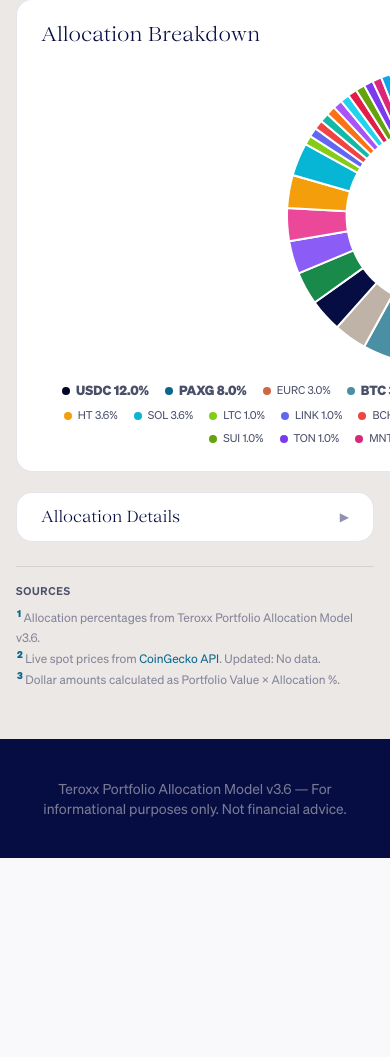
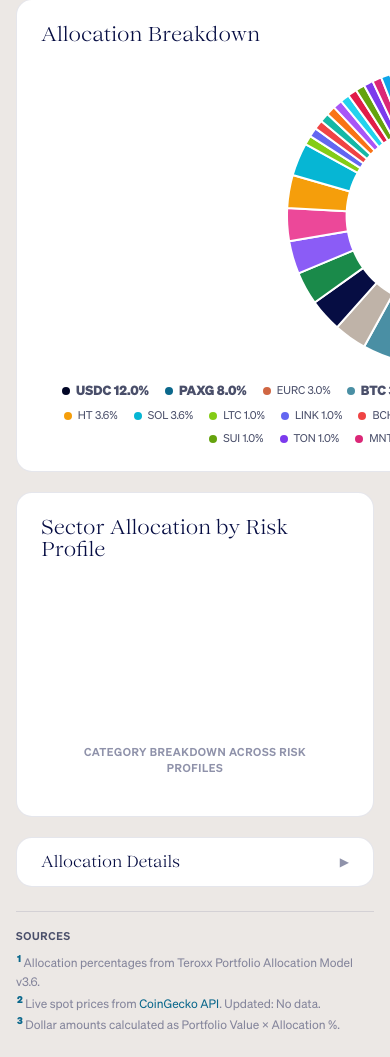
Before and after one commit to abiesaga90/teroxx-portfolio-app, a FastAPI app: page / in a window 390 px wide; the page is wider, and only the part inside the window is pictured. Shown: the part 2377-3434 px from the top of that part. Before the commit the page ends 3235 px from the top of that part, so only its background shows below. Run offline with FastAPI, Linux system fonts and the light colour scheme; parts of the project's set-up code (start-up, migrations or seed data) failed here and were passed over.

Commit message:
Add 6 institutional-quality charts across all tabs
Portfolio tab:
- Sector allocation stacked bar (category breakdown by risk profile)

Scoring tab:
- Radar chart (top 5 tokens factor profile overlay)
- Risk/Return bubble scatter (volatility vs momentum, bubble = mcap)
- Dilution risk horizontal bar (FDV/MCap ratio, color-coded)

DCA tab:
- Accumulation projection line chart (cumulative per top token)

Rebalancing tab:
- P&L attribution bar chart (sorted by magnitude, green/red)

Architecture:
- Chart registry with destroy-on-swap for HTMX compatibility
- Theme-aware colors via CSS variable reading
- Responsive chart containers (flex layout)
- Data passed via embedded JSON script tags (same pattern as donut)

Co-Authored-By: Claude Opus 4.6 (1M context) <noreply@anthropic.com>

```diff
--- a/app/main.py
+++ b/app/main.py
@@ -139,6 +139,21 @@ async def portfolio_partial(
     defensive_pct = sum(p["alloc_pct"] for p in positions if p["ticker"] in ("USDC", "EURC", "PAXG"))
     crypto_pct = 1 - defensive_pct
     dd_50 = DRAWDOWN_IMPACT["Crypto -50%"].get(profile, 0)
+    # Sector allocation data for stacked bar chart
+    sector_matrix = {}
+    for p_name in RISK_PROFILES:
+        sector_matrix[p_name] = {}
+        p_positions = compute_portfolio(p_name, universe, mode, portfolio_value)
+        for pos in p_positions:
+            cat = ASSET_BY_TICKER.get(pos["ticker"], {}).get("category", "Other")
+            sector_matrix[p_name][cat] = sector_matrix[p_name].get(cat, 0) + pos["alloc_pct"]
+    all_cats = sorted(set(c for pm in sector_matrix.values() for c in pm))
+    sector_data = json.dumps({
+        "profiles": RISK_PROFILES,
+        "categories": all_cats,
+        "matrix": sector_matrix,
+    })
+
     return templates.TemplateResponse("partials/portfolio_results_new.html", {
         "request": request,
         "positions": positions,
@@ -149,6 +164,7 @@ async def portfolio_partial(
         "crypto_pct": crypto_pct,
         "dd_50": dd_50,
         "position_chart_data": _position_chart_data(positions),
+        "sector_data": sector_data,
 
         "tier_allocs": TIER_ALLOCATIONS,
         "fixed": FIXED_STRATEGIC,
@@ -174,6 +190,44 @@ async def scoring_partial(
         weights = FIVE_FACTOR_WEIGHTS
         model_label = "5-Factor Model"
         is_fundamental = False
+    # Build chart data from scoring detail
+    factor_names = list(weights.keys())
+    top5 = detail[:5]
+
+    # Radar chart: top 5 tokens × factors
+    radar_data = json.dumps({
+        "factors": factor_names,
+        "tokens": [{"ticker": d["ticker"], "scores": [d.get(f, 50) for f in factor_names]} for d in top5],
+    })
+
+    # Bubble chart: risk/return scatter (all tokens with raw data)
+    bubble_tokens = []
+    for d in detail:
+        raw = d.get("_raw", {})
+        if raw.get("market_cap", 0) > 0:
+            asset = ASSET_BY_TICKER.get(d["ticker"], {})
+            bubble_tokens.append({
+                "ticker": d["ticker"],
+                "vol": abs(raw.get("change_30d", 0)),
+                "mom": (raw.get("change_7d", 0) or 0) + (raw.get("change_30d", 0) or 0),
+                "mcap": raw.get("market_cap", 0),
+                "cat": asset.get("category", "Other"),
+            })
+    bubble_data = json.dumps({"tokens": bubble_tokens})
+
+    # Dilution bar chart: sorted by FDV/MCap
+    dilution_items = []
+    for d in detail:
+        raw = d.get("_raw", {})
+        fdv_ratio = raw.get("fdv_mcap_ratio") if raw else None
+        if fdv_ratio and fdv_ratio > 0:
+            dilution_items.append((d["ticker"], fdv_ratio))
+    dilution_items.sort(key=lambda x: -x[1])
+    dilution_data = json.dumps({
+        "labels": [x[0] for x in dilution_items[:15]],
+        "values": [round(x[1], 2) for x in dilution_items[:15]],
+    })
+
     return templates.TemplateResponse("partials/scoring_results.html", {
         "request": request,
         "detail": detail,
@@ -183,6 +237,9 @@ async def scoring_partial(
         "model_label": model_label,
         "is_fundamental": is_fundamental,
         "price_age": price_age_str(),
+        "radar_data": radar_data,
+        "bubble_data": bubble_data,
+        "dilution_data": dilution_data,
     })
 
 
@@ -198,12 +255,26 @@ async def dca_partial(
     min_order: float = Form(10),
 ):
     schedule = compute_dca(profile, universe, mode, monthly_amount, dca_scope, horizon_months, min_order)
+
+    # DCA accumulation chart: cumulative per top tokens across months
+    top_dca = [s for s in schedule if s.get("monthly_buy", 0) > 0][:6]
+    months = list(range(1, horizon_months + 1))
+    dca_series = []
+    for s in top_dca:
+        monthly = s.get("monthly_buy", 0)
+        dca_series.append({
+            "label": s["ticker"],
+            "values": [round(monthly * m, 2) for m in months],
+        })
+    dca_chart_data = json.dumps({"months": [f"M{m}" for m in months], "series": dca_series})
+
     return templates.TemplateResponse("partials/dca_results.html", {
         "request": request,
         "schedule": schedule,
         "monthly_amount": monthly_amount,
         "horizon_months": horizon_months,
         "price_age": price_age_str(),
+        "dca_chart_data": dca_chart_data,
     })
 
 
@@ -221,9 +292,23 @@ async def rebalance_pnl_partial(
     except (json.JSONDecodeError, TypeError):
         positions = {}
     data = compute_rebalance_pnl(profile, universe, mode, portfolio_value, positions)
+
+    # P&L waterfall chart
+    pnl_items = []
+    for row in data.get("rows", []):
+        pnl = row.get("pnl_usd", 0)
+        if pnl != 0:
+            pnl_items.append((row.get("ticker", "?"), round(pnl, 2)))
+    pnl_items.sort(key=lambda x: -abs(x[1]))
+    pnl_chart_data = json.dumps({
+        "labels": [x[0] for x in pnl_items[:15]],
+        "values": [x[1] for x in pnl_items[:15]],
+    })
+
     return templates.TemplateResponse("partials/rebalance_pnl_results.html", {
         "request": request,
         "data": data,
         "portfolio_value": portfolio_value,
         "price_age": price_age_str(),
+        "pnl_chart_data": pnl_chart_data,
     })
--- a/app/static/css/teroxx.css
+++ b/app/static/css/teroxx.css
@@ -719,6 +719,41 @@ sup.src {
     background: var(--cream);
 }
 
+/* ── Chart containers ── */
+.chart-section {
+    padding: 16px;
+    display: flex;
+    flex-wrap: wrap;
+    gap: 20px;
+    justify-content: center;
+}
+.chart-box {
+    flex: 1 1 320px;
+    max-width: 500px;
+    min-width: 280px;
+}
+.chart-box canvas {
+    width: 100% !important;
+    max-height: 350px;
+}
+.chart-box-wide {
+    flex: 1 1 600px;
+    max-width: 800px;
+}
+.chart-box-wide canvas {
+    width: 100% !important;
+    max-height: 400px;
+}
+.chart-label {
+    font-size: 0.7rem;
+    color: var(--text-muted);
+    text-align: center;
+    margin-top: 4px;
+    font-weight: 600;
+    text-transform: uppercase;
+    letter-spacing: 0.05em;
+}
+
 /* ── Raw data detail row ── */
 .raw-data-row td {
     padding: 4px 8px !important;
--- a/app/static/js/app.js
+++ b/app/static/js/app.js
@@ -115,10 +115,10 @@ function tryRenderChart() {
 }
 
 // Initial page load — call immediately since script is at bottom of body
-tryRenderChart();
+tryRenderAllCharts();
 
 // After HTMX swaps (tab changes, form updates)
-document.addEventListener('htmx:afterSwap', tryRenderChart);
+document.addEventListener('htmx:afterSwap', tryRenderAllCharts);
 
 // ── Dark mode toggle ──
 function toggleTheme() {
@@ -146,3 +146,273 @@ function toggleRawData(ticker) {
     const row = document.getElementById('raw-' + ticker);
     if (row) row.style.display = row.style.display === 'none' ? '' : 'none';
 }
+
+// ── Theme-aware chart colors ──
+function getChartColors() {
+    const style = getComputedStyle(document.documentElement);
+    return {
+        text: style.getPropertyValue('--text-body').trim() || '#060D43',
+        muted: style.getPropertyValue('--text-muted').trim() || 'rgba(6,13,67,0.45)',
+        grid: style.getPropertyValue('--border').trim() || 'rgba(6,13,67,0.10)',
+        card: style.getPropertyValue('--bg-card').trim() || '#ffffff',
+    };
+}
+
+// ── Chart registry (for cleanup on HTMX swap) ──
+const _charts = {};
+function _destroyChart(id) {
+    if (_charts[id]) { _charts[id].destroy(); delete _charts[id]; }
+}
+
+// ── Radar Chart (5-Factor Top Tokens) ──
+function tryRenderRadar() {
+    const el = document.getElementById('radar-data');
+    if (!el) return;
+    try {
+        const data = JSON.parse(el.textContent);
+        const ctx = document.getElementById('radar-chart');
+        if (!ctx) return;
+        _destroyChart('radar');
+        const tc = getChartColors();
+        const radarColors = ['#0b688c', '#d06643', '#010626', '#1a8a4a', '#8B5CF6'];
+        const datasets = data.tokens.map((t, i) => ({
+            label: t.ticker,
+            data: t.scores,
+            borderColor: radarColors[i % radarColors.length],
+            backgroundColor: radarColors[i % radarColors.length] + '20',
+            borderWidth: 2,
+            pointRadius: 3,
+            pointBackgroundColor: radarColors[i % radarColors.length],
+        }));
+        _charts['radar'] = new Chart(ctx, {
+            type: 'radar',
+            data: { labels: data.factors, datasets },
+            options: {
+                responsive: true,
+                maintainAspectRatio: true,
+                plugins: {
+                    legend: { position: 'bottom', labels: { color: tc.text, font: { size: 11 }, padding: 15 } },
+                },
+                scales: {
+                    r: {
+                        min: 0, max: 100,
+                        ticks: { display: false, stepSize: 25 },
+                        grid: { color: tc.grid },
+                        angleLines: { color: tc.grid },
+                        pointLabels: { color: tc.text, font: { size: 10 } },
+                    },
+                },
+            },
+        });
+    } catch (e) { console.warn('Radar chart error:', e); }
+}
+
+// ── Bubble Scatter (Risk/Return) ──
+function tryRenderBubble() {
+    const el = document.getElementById('bubble-data');
+    if (!el) return;
+    try {
+        const data = JSON.parse(el.textContent);
+        const ctx = document.getElementById('bubble-chart');
+        if (!ctx) return;
+        _destroyChart('bubble');
+        const tc = getChartColors();
+        const catColors = {
+            'Layer 1': '#0b688c', 'DeFi': '#d06643', 'AI / Compute': '#8B5CF6',
+            'Exchange': '#F59E0B', 'Infrastructure': '#06B6D4', 'Payment': '#84CC16',
+            'Layer 2': '#6366F1', 'Meme': '#EC4899', 'Gaming': '#14B8A6',
+            'Privacy': '#4A8FA4', 'Legacy': '#bfb3a8',
+        };
+        const points = data.tokens.map(t => ({
+            x: t.vol, y: t.mom, r: Math.max(4, Math.min(25, Math.sqrt(t.mcap / 1e8))),
+            label: t.ticker, category: t.cat,
+        }));
+        // Group by category
+        const cats = {};
+        points.forEach(p => {
+            if (!cats[p.category]) cats[p.category] = [];
+            cats[p.category].push(p);
+        });
+        const datasets = Object.entries(cats).map(([cat, pts]) => ({
+            label: cat,
+            data: pts,
+            backgroundColor: (catColors[cat] || '#bfb3a8') + 'AA',
+            borderColor: catColors[cat] || '#bfb3a8',
+            borderWidth: 1,
+        }));
+        _charts['bubble'] = new Chart(ctx, {
+            type: 'bubble',
+            data: { datasets },
+            options: {
+                responsive: true,
+                plugins: {
+                    legend: { position: 'bottom', labels: { color: tc.text, font: { size: 10 }, padding: 10 } },
+                    tooltip: {
+                        callbacks: {
+                            label: (ctx) => {
+                                const p = ctx.raw;
+                                return `${p.label}: Vol ${p.x.toFixed(0)}%, Mom ${p.y.toFixed(0)}%`;
+                            },
+                        },
+                    },
+                },
+                scales: {
+                    x: { title: { display: true, text: 'Volatility (|30d change|%)', color: tc.muted, font: { size: 10 } }, grid: { color: tc.grid }, ticks: { color: tc.muted, font: { size: 9 } } },
+                    y: { title: { display: true, text: 'Momentum (7d+30d%)', color: tc.muted, font: { size: 10 } }, grid: { color: tc.grid }, ticks: { color: tc.muted, font: { size: 9 } } },
+                },
+            },
+        });
+    } catch (e) { console.warn('Bubble chart error:', e); }
+}
+
+// ── Dilution Bar Chart ──
+function tryRenderDilution() {
+    const el = document.getElementById('dilution-data');
+    if (!el) return;
+    try {
+        const data = JSON.parse(el.textContent);
+        const ctx = document.getElementById('dilution-chart');
+        if (!ctx) return;
+        _destroyChart('dilution');
+        const tc = getChartColors();
+        const colors = data.values.map(v => v < 2 ? '#1a8a4a' : v < 4 ? '#F59E0B' : '#c0432a');
+        _charts['dilution'] = new Chart(ctx, {
+            type: 'bar',
+            data: {
+                labels: data.labels,
+                datasets: [{ data: data.values, backgroundColor: colors, borderRadius: 2 }],
+            },
+            options: {
+                indexAxis: 'y',
+                responsive: true,
+                plugins: {
+                    legend: { display: false },
+                    tooltip: { callbacks: { label: (ctx) => `FDV/MCap: ${ctx.raw.toFixed(2)}x` } },
+                },
+                scales: {
+                    x: { title: { display: true, text: 'FDV / Market Cap Ratio', color: tc.muted, font: { size: 10 } }, grid: { color: tc.grid }, ticks: { color: tc.muted, font: { size: 9 } } },
+                    y: { ticks: { color: tc.text, font: { size: 9 } }, grid: { display: false } },
+                },
+            },
+        });
+    } catch (e) { console.warn('Dilution chart error:', e); }
+}
+
+// ── DCA Accumulation Area Chart ──
+function tryRenderDCA() {
+    const el = document.getElementById('dca-chart-data');
+    if (!el) return;
+    try {
+        const data = JSON.parse(el.textContent);
+        const ctx = document.getElementById('dca-chart');
+        if (!ctx) return;
+        _destroyChart('dca');
+        const tc = getChartColors();
+        const areaColors = ['#0b688c', '#d06643', '#010626', '#1a8a4a', '#8B5CF6', '#F59E0B'];
+        const datasets = data.series.map((s, i) => ({
+            label: s.label,
+            data: s.values,
+            borderColor: areaColors[i % areaColors.length],
+            backgroundColor: areaColors[i % areaColors.length] + '30',
+            fill: true,
+            tension: 0.3,
+            pointRadius: 2,
+            borderWidth: 2,
+        }));
+        _charts['dca'] = new Chart(ctx, {
+            type: 'line',
+            data: { labels: data.months, datasets },
+            options: {
+                responsive: true,
+                plugins: { legend: { position: 'bottom', labels: { color: tc.text, font: { size: 10 }, padding: 10 } } },
+                scales: {
+                    x: { title: { display: true, text: 'Month', color: tc.muted, font: { size: 10 } }, grid: { color: tc.grid }, ticks: { color: tc.muted } },
+                    y: { title: { display: true, text: 'Cumulative ($)', color: tc.muted, font: { size: 10 } }, grid: { color: tc.grid }, ticks: { color: tc.muted, callback: v => '$' + v.toLocaleString() } },
+                },
+            },
+        });
+    } catch (e) { console.warn('DCA chart error:', e); }
+}
+
+// ── P&L Waterfall Chart ──
+function tryRenderWaterfall() {
+    const el = document.getElementById('pnl-chart-data');
+    if (!el) return;
+    try {
+        const data = JSON.parse(el.textContent);
+        const ctx = document.getElementById('pnl-chart');
+        if (!ctx) return;
+        _destroyChart('waterfall');
+        const tc = getChartColors();
+        const colors = data.values.map(v => v >= 0 ? '#1a8a4a' : '#c0432a');
+        _charts['waterfall'] = new Chart(ctx, {
+            type: 'bar',
+            data: {
+                labels: data.labels,
+                datasets: [{ data: data.values, backgroundColor: colors, borderRadius: 2 }],
+            },
+            options: {
+                responsive: true,
+                plugins: {
+                    legend: { display: false },
+                    tooltip: { callbacks: { label: (ctx) => `P&L: $${ctx.raw.toFixed(2)}` } },
+                },
+                scales: {
+                    x: { ticks: { color: tc.text, font: { size: 9 }, maxRotation: 45 }, grid: { display: false } },
+                    y: { title: { display: true, text: 'P&L ($)', color: tc.muted, font: { size: 10 } }, grid: { color: tc.grid }, ticks: { color: tc.muted, callback: v => '$' + v.toLocaleString() } },
+                },
+            },
+        });
+    } catch (e) { console.warn('Waterfall chart error:', e); }
+}
+
+// ── Sector Stacked Bar ──
+function tryRenderSector() {
+    const el = document.getElementById('sector-data');
+    if (!el) return;
+    try {
+        const data = JSON.parse(el.textContent);
+        const ctx = document.getElementById('sector-chart');
+        if (!ctx) return;
+        _destroyChart('sector');
+        const tc = getChartColors();
+        const sectorColors = {
+            'Store of Value': '#010626', 'Layer 1': '#0b688c', 'DeFi': '#d06643',
+            'Exchange': '#F59E0B', 'Infrastructure': '#06B6D4', 'AI / Compute': '#8B5CF6',
+            'Payment': '#84CC16', 'Layer 2': '#6366F1', 'Meme': '#EC4899',
+            'Gaming': '#14B8A6', 'Privacy': '#4A8FA4', 'Gold Hedge': '#bfb3a8',
+            'Stablecoin': '#9CA3AF', 'Legacy': '#78716C', 'Other': '#A3A3A3',
+        };
+        const datasets = data.categories.map(cat => ({
+            label: cat,
+            data: data.profiles.map(p => data.matrix[p]?.[cat] || 0),
+            backgroundColor: sectorColors[cat] || '#bfb3a8',
+        }));
+        _charts['sector'] = new Chart(ctx, {
+            type: 'bar',
+            data: { labels: data.profiles, datasets },
+            options: {
+                responsive: true,
+                plugins: {
+                    legend: { position: 'bottom', labels: { color: tc.text, font: { size: 9 }, padding: 8 } },
+                    tooltip: { callbacks: { label: (ctx) => `${ctx.dataset.label}: ${(ctx.raw * 100).toFixed(1)}%` } },
+                },
+                scales: {
+                    x: { stacked: true, ticks: { color: tc.text, font: { size: 11 } }, grid: { display: false } },
+                    y: { stacked: true, max: 1, ticks: { color: tc.muted, callback: v => (v * 100) + '%' }, grid: { color: tc.grid } },
+                },
+            },
+        });
+    } catch (e) { console.warn('Sector chart error:', e); }
+}
+
+// ── Master render: try all charts ──
+function tryRenderAllCharts() {
+    tryRenderChart();  // existing donut
+    tryRenderRadar();
+    tryRenderBubble();
+    tryRenderDilution();
+    tryRenderDCA();
+    tryRenderWaterfall();
+    tryRenderSector();
+}
--- a/app/templates/partials/portfolio_results_new.html
+++ b/app/templates/partials/portfolio_results_new.html
@@ -74,6 +74,18 @@
     </div>
 </div>
 
+<!-- Sector Allocation -->
+<div class="card">
+    <div class="card-header">Sector Allocation by Risk Profile</div>
+    <div class="chart-section">
+        <div class="chart-box-wide">
+            <canvas id="sector-chart"></canvas>
+            <div class="chart-label">Category breakdown across risk profiles</div>
+        </div>
+    </div>
+</div>
+<script id="sector-data" type="application/json">{{ sector_data|safe }}</script>
+
 <!-- Collapsible Allocation Details -->
 <div class="collapsible-section">
     <button class="collapsible-toggle" onclick="toggleCollapsible(this)">
```
Also changed, not shown: app/templates/partials/dca_results.html (+12 -0 lines), app/templates/partials/rebalance_pnl_results.html (+12 -0 lines), app/templates/partials/scoring_results.html (+31 -0 lines).
